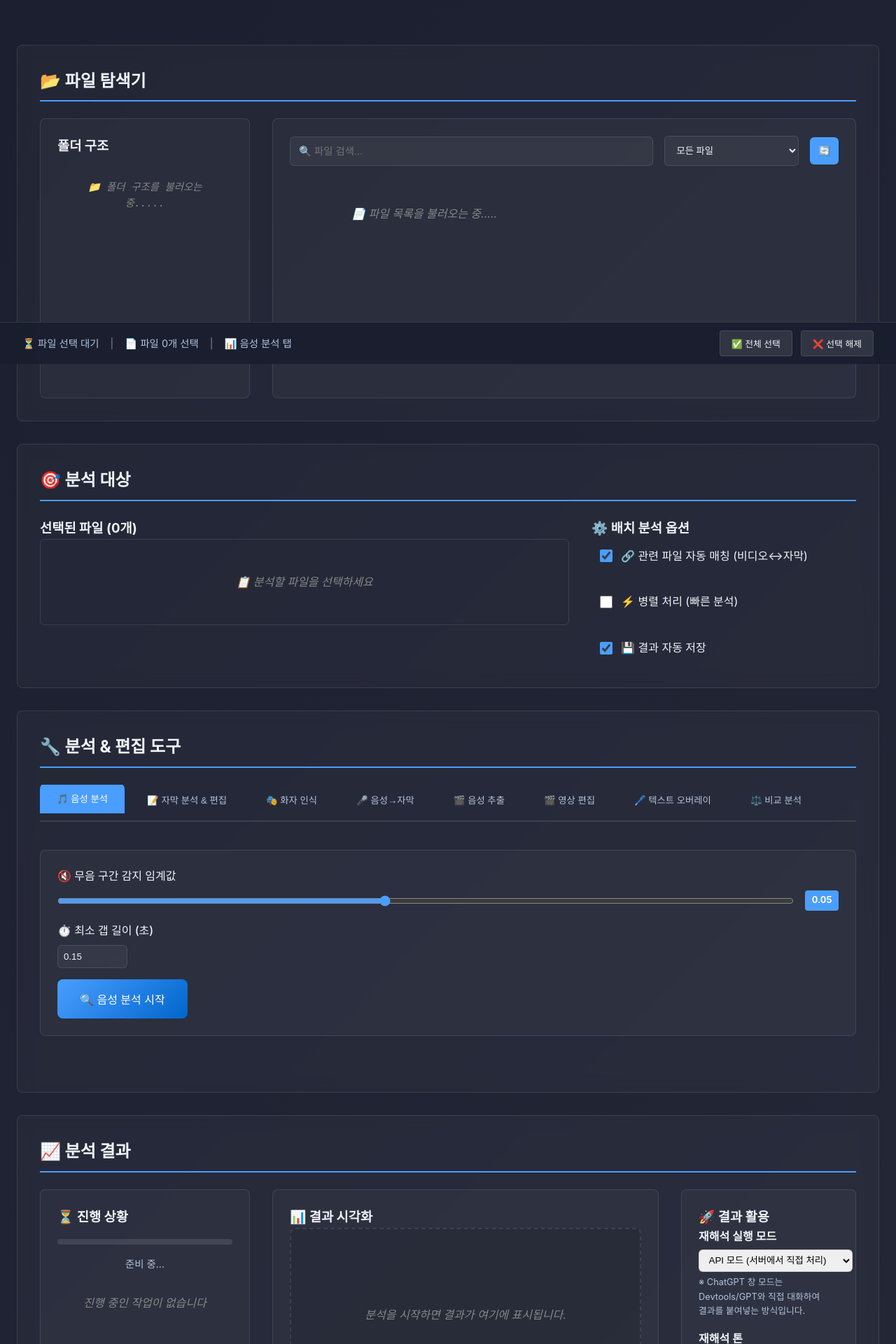
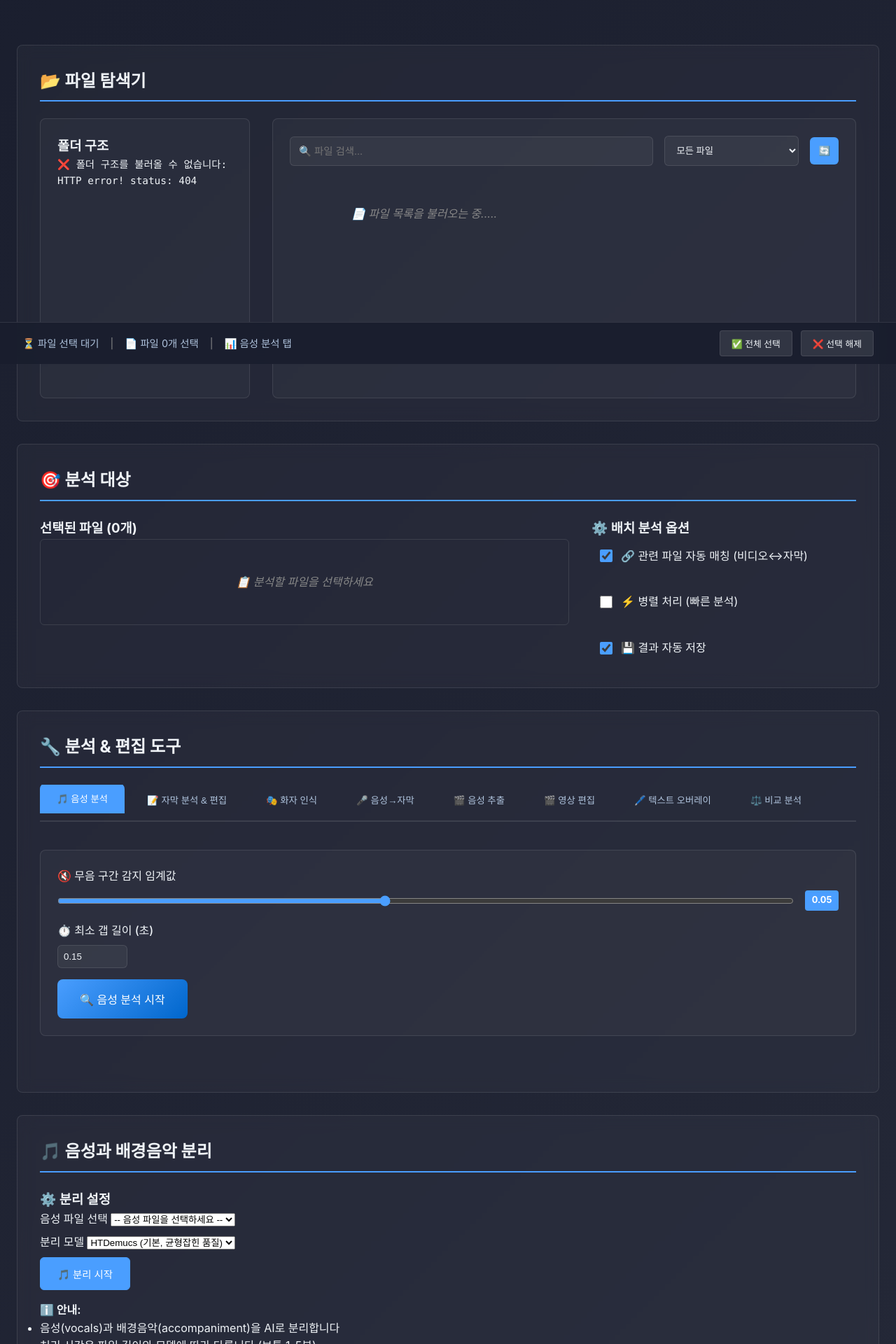
Before and after one commit to skylar-Youn/A10.script_video, a FastAPI app: template videoanalysis/templates/analysis.html in a window 1280 px wide. Shown: the part 280-2200 px from the top of the page at 70% size. Run offline with FastAPI, Linux system fonts and the light colour scheme; the template is opened without the code that fills it, so the values that code supplies are empty.

Commit message:
음성파일분리1

```diff
--- a/videoanalysis/templates/analysis.html
+++ b/videoanalysis/templates/analysis.html
@@ -461,7 +461,7 @@
 
                         <!-- 비디오 플레이어 -->
                         <div class="video-player-container">
-                            <video id="video-player" controls style="width: 100%; max-width: 800px;" crossorigin="anonymous">
+                            <video id="video-player" controls muted style="width: 100%; max-width: 800px;" crossorigin="anonymous">
                                 <source src="" type="video/webm">
                                 <source src="" type="video/mp4">
                                 비디오를 불러올 수 없습니다.
@@ -514,9 +514,12 @@
 
                                     <!-- 영상 트랙 -->
                                     <div class="timeline-track video-track">
-                                        <div class="track-header" style="display: flex; align-items: center; gap: 10px;">
-                                            <input type="checkbox" id="track-video-enable" checked style="cursor: pointer; width: 18px; height: 18px;">
-                                            <label for="track-video-enable" style="cursor: pointer;">📹 영상</label>
+                                        <div class="track-header" style="display: flex; align-items: center; gap: 10px; justify-content: space-between;">
+                                            <div style="display: flex; align-items: center; gap: 10px;">
+                                                <input type="checkbox" id="track-video-enable" checked style="cursor: pointer; width: 18px; height: 18px;">
+                                                <label for="track-video-enable" style="cursor: pointer;">📹 영상</label>
+                                            </div>
+                                            <button id="clear-video-track" style="background: none; border: none; cursor: pointer; font-size: 16px; padding: 4px;" title="영상 트랙 지우기">❌</button>
                                         </div>
                                         <div class="track-content" id="video-track">
                                             <!-- 영상 클립이 여기에 표시됩니다 -->
@@ -525,9 +528,12 @@
 
                                     <!-- 음성 파형 트랙 -->
                                     <div class="timeline-track audio-track">
-                                        <div class="track-header" style="display: flex; align-items: center; gap: 10px;">
-                                            <input type="checkbox" id="track-audio-enable" checked style="cursor: pointer; width: 18px; height: 18px;">
-                                            <label for="track-audio-enable" style="cursor: pointer;">🎵 음성</label>
+                                        <div class="track-header" style="display: flex; align-items: center; gap: 10px; justify-content: space-between;">
+                                            <div style="display: flex; align-items: center; gap: 10px;">
+                                                <input type="checkbox" id="track-audio-enable" checked style="cursor: pointer; width: 18px; height: 18px;">
+                                                <label for="track-audio-enable" style="cursor: pointer;">🎵 음성</label>
+                                            </div>
+                                            <button id="clear-audio-track" style="background: none; border: none; cursor: pointer; font-size: 16px; padding: 4px;" title="음성 트랙 지우기">❌</button>
                                         </div>
                                         <div class="track-content" id="audio-track">
                                             <canvas id="timeline-waveform" height="80"></canvas>
@@ -536,9 +542,12 @@
 
                                     <!-- 해설 음성 파형 트랙 -->
                                     <div class="timeline-track audio-track">
-                                        <div class="track-header" style="display: flex; align-items: center; gap: 10px;">
-                                            <input type="checkbox" id="track-commentary-enable" checked style="cursor: pointer; width: 18px; height: 18px;">
-                                            <label for="track-commentary-enable" style="cursor: pointer;">🎙️ 해설 음성</label>
+                                        <div class="track-header" style="display: flex; align-items: center; gap: 10px; justify-content: space-between;">
+                                            <div style="display: flex; align-items: center; gap: 10px;">
+                                                <input type="checkbox" id="track-commentary-enable" checked style="cursor: pointer; width: 18px; height: 18px;">
+                                                <label for="track-commentary-enable" style="cursor: pointer;">🎙️ 해설 음성</label>
+                                            </div>
+                                            <button id="clear-commentary-track" style="background: none; border: none; cursor: pointer; font-size: 16px; padding: 4px;" title="해설 음성 트랙 지우기">❌</button>
                                         </div>
                                         <div class="track-content" id="commentary-audio-track">
                                             <canvas id="commentary-waveform" height="80"></canvas>
@@ -547,9 +556,12 @@
 
                                     <!-- 배경 음악 파형 트랙 -->
                                     <div class="timeline-track audio-track">
-                                        <div class="track-header" style="display: flex; align-items: center; gap: 10px;">
-                                            <input type="checkbox" id="track-bgm-enable" checked style="cursor: pointer; width: 18px; height: 18px;">
-                                            <label for="track-bgm-enable" style="cursor: pointer;">🎵 배경 음악</label>
+                                        <div class="track-header" style="display: flex; align-items: center; gap: 10px; justify-content: space-between;">
+                                            <div style="display: flex; align-items: center; gap: 10px;">
+                                                <input type="checkbox" id="track-bgm-enable" checked style="cursor: pointer; width: 18px; height: 18px;">
+                                                <label for="track-bgm-enable" style="cursor: pointer;">🎵 배경 음악</label>
+                                            </div>
+                                            <button id="clear-bgm-track" style="background: none; border: none; cursor: pointer; font-size: 16px; padding: 4px;" title="배경 음악 트랙 지우기">❌</button>
                                         </div>
                                         <div class="track-content" id="bgm-audio-track">
                                             <canvas id="bgm-waveform" height="80"></canvas>
@@ -568,6 +580,7 @@
                                                 <button class="track-toggle" data-track="main" title="표시/숨김">👁️</button>
                                                 <button class="track-lock" data-track="main" title="잠금/해제">🔓</button>
                                                 <button class="track-settings" data-track="main" title="설정">⚙️</button>
+                                                <button id="clear-main-subtitle-track" style="background: none; border: none; cursor: pointer; font-size: 16px; padding: 4px;" title="메인 자막 트랙 지우기">❌</button>
                                             </div>
                                         </div>
                                         <div class="track-content" id="main-subtitle-content">
@@ -586,6 +599,7 @@
                                                 <button class="track-toggle" data-track="translation" title="표시/숨김">👁️</button>
                                                 <button class="track-lock" data-track="translation" title="잠금/해제">🔓</button>
                                                 <button class="track-settings" data-track="translation" title="설정">⚙️</button>
+                                                <button id="clear-translation-subtitle-track" style="background: none; border: none; cursor: pointer; font-size: 16px; padding: 4px;" title="번역 자막 트랙 지우기">❌</button>
                                             </div>
                                         </div>
                                         <div class="track-content" id="translation-subtitle-content">
@@ -604,6 +618,7 @@
                                                 <button class="track-toggle" data-track="description" title="표시/숨김">👁️</button>
                                                 <button class="track-lock" data-track="description" title="잠금/해제">🔓</button>
                                                 <button class="track-settings" data-track="description" title="설정">⚙️</button>
+                                                <button id="clear-description-subtitle-track" style="background: none; border: none; cursor: pointer; font-size: 16px; padding: 4px;" title="설명 자막 트랙 지우기">❌</button>
                                             </div>
                                         </div>
                                         <div class="track-content" id="description-subtitle-content">
@@ -790,96 +805,75 @@
         </div>
     </section>
 
-    <!-- 분석 결과 영역 -->
+    <!-- 음성과 배경음악 분리 영역 -->
     <section class="panel results-panel">
-        <h2>📈 분석 결과</h2>
-        <div class="results-layout">
-            <div class="progress-section">
-                <h3>⏳ 진행 상황</h3>
-                <div class="overall-progress">
-                    <div class="progress-bar">
-                        <div class="progress-fill" id="overall-progress-fill" style="width: 0%"></div>
-                    </div>
-                    <span class="progress-text" id="overall-progress-text">준비 중...</span>
+        <h2>🎵 음성과 배경음악 분리</h2>
+        <div class="vocal-separation-layout">
+            <div class="separation-controls">
+                <h3>⚙️ 분리 설정</h3>
+                <div class="control-group">
+                    <label for="separation-audio-select">
+                        음성 파일 선택
+                        <select id="separation-audio-select">
+                            <option value="">-- 음성 파일을 선택하세요 --</option>
+                        </select>
+                    </label>
+                    <label for="separation-model-select">
+                        분리 모델
+                        <select id="separation-model-select">
+                            <option value="htdemucs" selected>HTDemucs (기본, 균형잡힌 품질)</option>
+                            <option value="htdemucs_ft">HTDemucs FT (고품질, 느림)</option>
+                            <option value="mdx">MDX (빠른 처리)</option>
+                            <option value="mdx_extra">MDX Extra (최고 품질, 매우 느림)</option>
+                        </select>
+                    </label>
+                    <button class="action-btn primary" id="start-separation">🎵 분리 시작</button>
                 </div>
-                <div class="task-queue" id="task-queue">
-                    <div class="empty-state">진행 중인 작업이 없습니다</div>
+                <div class="separation-info">
+                    <p><strong>ℹ️ 안내:</strong></p>
+                    <ul>
+                        <li>음성(vocals)과 배경음악(accompaniment)을 AI로 분리합니다</li>
+                        <li>처리 시간은 파일 길이와 모델에 따라 다릅니다 (보통 1-5분)</li>
+                        <li>결과는 원본 폴더의 "separated" 디렉토리에 저장됩니다</li>
+                    </ul>
                 </div>
             </div>
 
-            <div class="visualization-section">
-                <h3>📊 결과 시각화</h3>
-                <div class="chart-container" id="chart-container">
-                    <p class="placeholder">분석을 시작하면 결과가 여기에 표시됩니다.</p>
+            <div class="separation-progress" id="separation-progress" style="display: none;">
+                <h3>⏳ 분리 진행 중...</h3>
+                <div class="progress-bar">
+                    <div class="progress-fill" id="separation-progress-fill" style="width: 0%"></div>
                 </div>
+                <p class="progress-text" id="separation-progress-text">AI 모델을 로드하는 중...</p>
             </div>
 
-            <div class="actions-section">
-                <h3>🚀 결과 활용</h3>
-                <div class="action-buttons">
-                    <div class="reinterpret-mode-select">
-                        <label>
-                            재해석 실행 모드
-                            <select id="reinterpret-mode">
-                                <option value="api" selected>API 모드 (서버에서 직접 처리)</option>
-                                <option value="chatgpt">ChatGPT 창 모드 (새 창에서 질문)</option>
-                            </select>
-                        </label>
-                        <small class="mode-hint">※ ChatGPT 창 모드는 Devtools/GPT와 직접 대화하여 결과를 붙여넣는 방식입니다.</small>
+            <div class="separation-results" id="separation-results" style="display: none;">
+                <h3>✅ 분리 완료</h3>
+                <div class="result-files">
+                    <div class="result-file vocals-result">
+                        <h4>🎤 음성 (Vocals)</h4>
+                        <div class="file-info">
+                            <p><strong>파일명:</strong> <span id="vocals-filename">-</span></p>
+                            <p><strong>크기:</strong> <span id="vocals-size">-</span></p>
+                            <p><strong>길이:</strong> <span id="vocals-duration">-</span></p>
+                        </div>
+                        <audio id="vocals-player" controls style="width: 100%; margin-top: 10px;"></audio>
+                        <button class="action-btn small" id="open-vocals-folder">📂 폴더 열기</button>
                     </div>
-                    <div class="reinterpret-controls">
-                        <label for="reinterpret-tone" class="reinterpret-controls-label">재해석 톤</label>
-                        <div class="reinterpret-control-row">
-                            <select id="reinterpret-tone">
-                                <option value="neutral" selected>표준</option>
-                                <option value="comic">코믹</option>
-                                <option value="dramatic">드라마틱</option>
-                                <option value="serious">진중</option>
-                                <option value="thrilling">긴장감</option>
-                            </select>
-                            <button class="action-btn secondary reinterpret-trigger" id="reinterpret-results">🔄 재해석</button>
+                    <div class="result-file accompaniment-result">
+                        <h4>🎹 배경음악 (Accompaniment)</h4>
+                        <div class="file-info">
+                            <p><strong>파일명:</strong> <span id="accompaniment-filename">-</span></p>
+                            <p><strong>크기:</strong> <span id="accompaniment-size">-</span></p>
+                            <p><strong>길이:</strong> <span id="accompaniment-duration">-</span></p>
                         </div>
-                    </div>
-                    <div class="save-controls">
-                        <input type="text" id="save-results-name" placeholder="저장할 이름을 입력하세요" maxlength="60">
-                        <button class="action-btn secondary" id="save-report">💾 결과 저장</button>
-                    </div>
-                    <div class="action-btn-group">
-                        <button class="action-btn secondary" id="import-results">📚 저장 결과 불러오기</button>
-                        <button class="action-btn primary" id="export-results">📁 결과 내보내기</button>
-                        <button class="action-btn secondary" id="open-timeline-translation">🈯 타임라인 번역 편집</button>
-                        <button class="action-btn secondary" id="open-timeline">🎬 타임라인 편집기</button>
-                        <button class="action-btn outline" id="clear-results">🗑️ 결과 지우기</button>
+                        <audio id="accompaniment-player" controls style="width: 100%; margin-top: 10px;"></audio>
+                        <button class="action-btn small" id="open-accompaniment-folder">📂 폴더 열기</button>
                     </div>
                 </div>
-                <div class="saved-results-panel" id="saved-results-panel" style="display: none;">
-                    <div class="saved-results-header">
-                        <h3>📚 저장된 결과</h3>
-                        <button class="action-btn small" id="close-saved-results">닫기</button>
-                    </div>
-                    <div class="saved-results-list" id="saved-results-list">
-                        <div class="empty-state">저장된 결과가 없습니다.</div>
-                    </div>
-                    <div class="saved-results-footer">
-                        <div class="saved-results-actions">
-                            <button class="action-btn secondary" id="upload-result-button">📂 파일 불러오기</button>
-                            <button class="action-btn outline" id="clear-saved-results">🧹 전체 삭제</button>
-                        </div>
-                        <input type="file" id="import-results-input" accept="application/json" style="display: none;">
-                    </div>
+                <div class="result-actions">
+                    <button class="action-btn secondary" id="separate-another">🔄 다른 파일 분리</button>
                 </div>
-            </div>
-        </div>
-        <div class="reinterpretation-panel" id="reinterpretation-panel" style="display: none;">
-            <div class="reinterpretation-header">
-                <h3>🔄 재해석 결과</h3>
-                <button class="action-btn small" id="hide-reinterpretation">닫기</button>
-            </div>
-            <div class="reinterpretation-content" id="reinterpretation-text">
-                재해석 결과가 여기에 표시됩니다.
-            </div>
-            <div class="reinterpretation-actions">
-                <button class="action-btn secondary" id="copy-reinterpretation">📋 복사</button>
             </div>
         </div>
     </section>
@@ -912,6 +906,6 @@
     </div>
 </div>
 
-<script src="/static/analysis.js?v=22"></script>
+<script src="/static/analysis.js?v=32"></script>
 </body>
 </html>
```
Also changed, not shown: ai_shorts_maker/translator.py (+40 -0 lines), videoanalysis/app.py (+32 -10 lines), videoanalysis/routers/media.py (+106 -0 lines), web_app/templates/translator.html (+73 -8 lines), videoanalysis/static/analysis.js.
